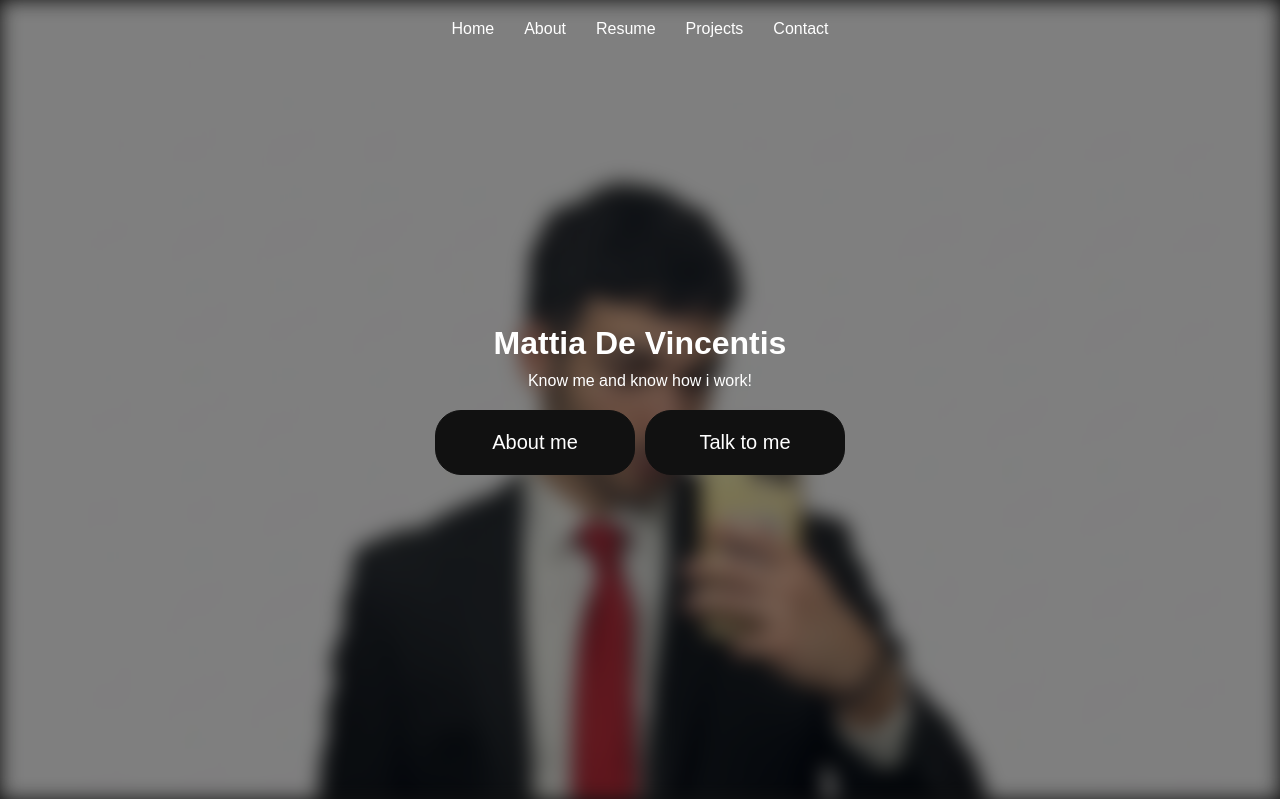
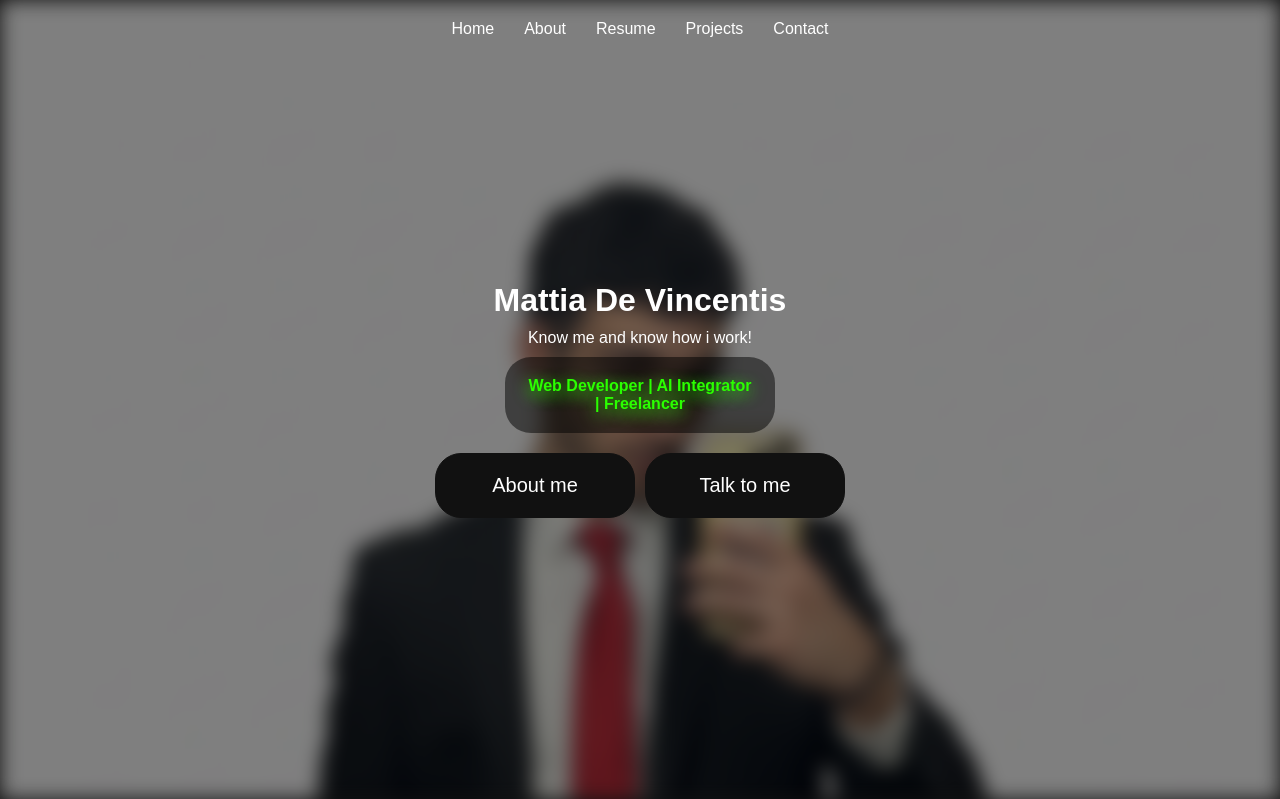
Before and after one commit to mattiadv-apsales/EXAM-WEB-DEV, a Flask app: page / in a window 1280 px wide. Shown: the top 799 px of the page. Run offline with Flask 3, Linux system fonts and the light colour scheme.

Commit message:
update file

```diff
--- a/page_visual.json
+++ b/page_visual.json
@@ -1,3 +1,3 @@
 {
-    "visual": 160
+    "visual": 173
 }
--- a/static/style/main.css
+++ b/static/style/main.css
@@ -15,6 +15,7 @@
     --bg-card: #222;
     --color-black: #333;
     --backgrund: #111;
+    --tag-color: #2bff00;
 }
 
 body {
@@ -104,6 +105,16 @@ p {
 
 .buttons > a > button:hover {
     transform: scale(0.95);
+}
+
+.tag {
+    background: rgba(0,0,0,0.5);
+    color: var(--tag-color);
+    font-weight: 700;
+    padding: 20px;
+    width: 270px !important;
+    text-shadow: 0px 4px 16px var(--tag-color);
+    border-radius: 26px;
 }
 
 /* HEADER PART */
--- a/templates/index.html
+++ b/templates/index.html
@@ -14,6 +14,7 @@
             <div class = "presentation">
                 <h1>Mattia De Vincentis</h1>
                 <p>Know me and know how i work!</p>
+                <p class = "tag">Web Developer | AI Integrator | Freelancer</p>
             </div>
             <div class = "buttons">
                 <a href="#about"><button>About me</button></a>
```
